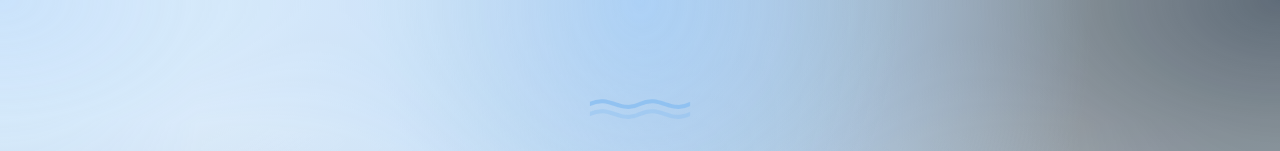
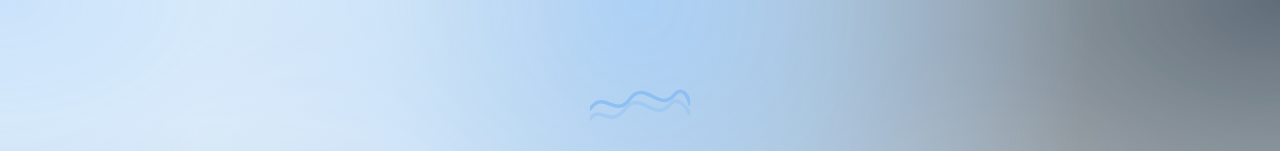
Before and after one commit to mehagupta8/affective-landmarking-app, a Next.js app: page / in a window 1280 px wide. Shown: the top 151 px of the page. Built offline with nearby package versions, Linux system fonts and the light colour scheme.

Commit message:
Remove Students tab and refine Wave Logo with irregular amplitudes

```diff
--- a/src/app/teacher/layout.tsx
+++ b/src/app/teacher/layout.tsx
@@ -12,7 +12,6 @@ import { TeacherPinGuard } from '@/components/auth/TeacherPinGuard'
 const navItems = [
   { label: 'Dashboard', href: '/teacher/dashboard', icon: LayoutDashboard },
   { label: 'Texts', href: '/teacher/texts', icon: BookOpen },
-  { label: 'Students', href: '/teacher/students', icon: Users },
   { label: 'About', href: '/teacher/about', icon: Info },
   { label: 'How to Use', href: '/teacher/how-to-use', icon: HelpCircle },
   { label: 'Settings', href: '/teacher/settings', icon: Settings },
--- a/src/components/ui/Orb.tsx
+++ b/src/components/ui/Orb.tsx
@@ -23,17 +23,20 @@ export function Orb({ size = "md", className, animate = true }: OrbProps) {
         xmlns="http://www.w3.org/2000/svg"
         className={cn("w-full h-full", animate && "animate-breathe")}
       >
+        {/* Top Irregular Wave - High and Low Amplitudes */}
         <path
-          d="M0 20C20 10 30 30 50 20C70 10 80 30 100 20"
+          d="M0 25C15 5 25 35 40 15C55 -5 70 30 85 10C95 0 100 20 100 20"
           stroke="currentColor"
-          strokeWidth="4"
+          strokeWidth="3.5"
           strokeLinecap="round"
-          className="text-terracotta opacity-80"
+          className="text-terracotta opacity-90"
         />
+
+        {/* Bottom Similar but Not Equal Wave */}
         <path
-          d="M0 30C20 20 30 40 50 30C70 20 80 40 100 30"
+          d="M0 35C10 20 20 45 35 25C50 5 65 40 80 20C90 10 100 30 100 30"
           stroke="currentColor"
-          strokeWidth="4"
+          strokeWidth="3.5"
           strokeLinecap="round"
           className="text-terracotta/40"
         />
```
